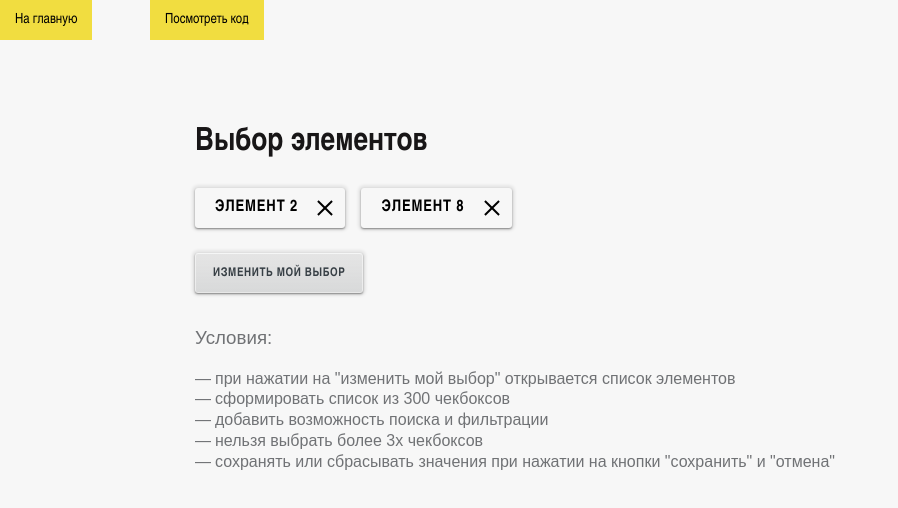
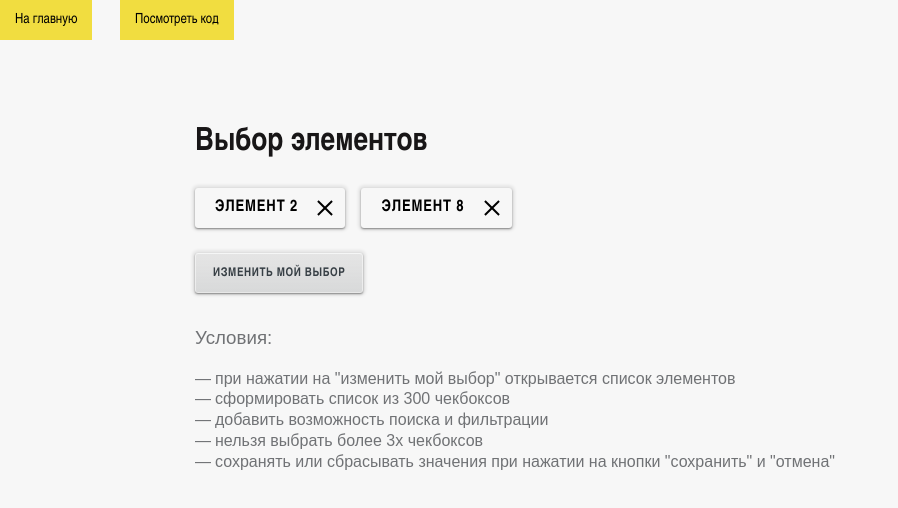
Before and after one commit to VladykoD/VladykoD.github.io, a website: page test_w/index.html in a window 1280 px wide. Shown: the whole page, without its empty margins (0-898 px from the left). Drawn offline with Linux system fonts and the light colour scheme.

Commit message:
мелкие правки

```diff
--- a/test_w/index.html
+++ b/test_w/index.html
@@ -13,7 +13,7 @@
 	   style="position: fixed;top: 0;left: 0;padding: 10px 15px;color: #000000;z-index: 200;background: #f1dd40; font-size: 14px;"
 	>На главную</a>
 	<a href="https://github.com/VladykoD/VladykoD.github.io/tree/master/test_w"
-	   style="position: fixed;top: 0;left: 150px;padding: 10px 15px;color: #000000;z-index: 200;background: #f1dd40; font-size: 14px;"
+	   style="position: fixed;top: 0;left: 120px;padding: 10px 15px;color: #000000;z-index: 200;background: #f1dd40; font-size: 14px;"
 	>Посмотреть код</a>
 
 		<section class="container" id="app"  v-bind:class="{ activeApp: isActive }">
```
